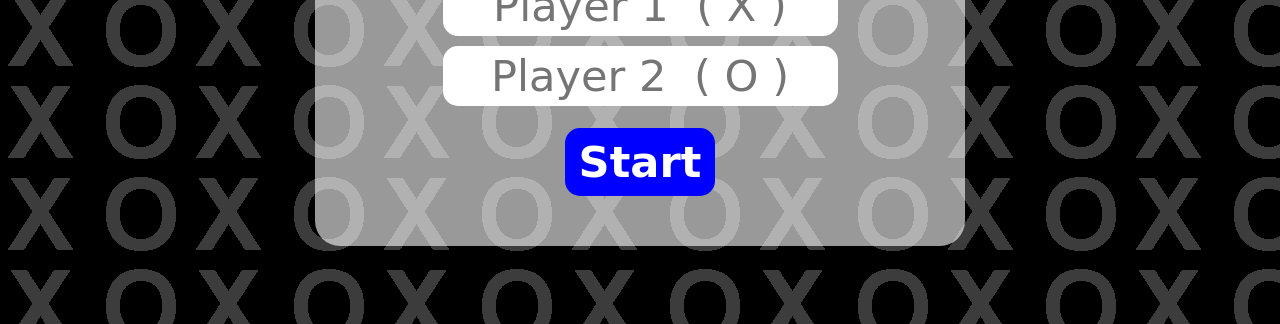
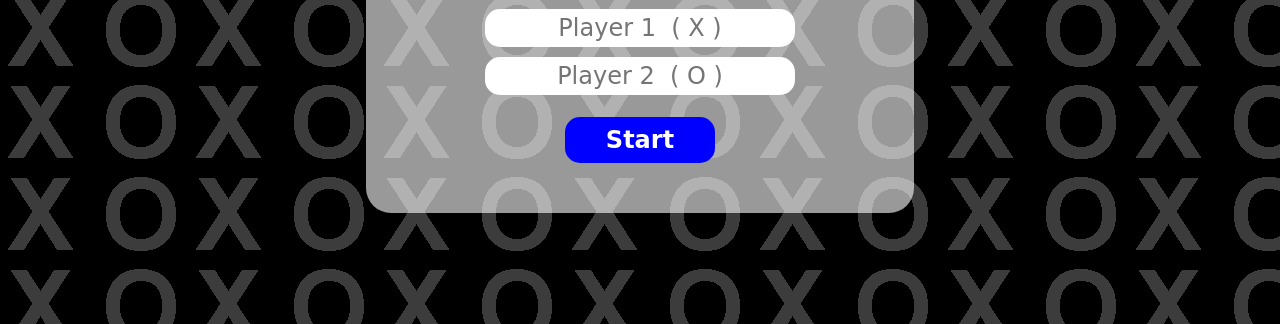
Before and after one commit to Samuel-sys/Jogo-da-velha, a plain HTML site: page index.html in a window 1280 px wide. Shown: the part 476-800 px from the top of the page. Drawn offline with Linux system fonts and the light colour scheme; a web font is replaced by a local one.

Commit message:
Alteração no tamanho da fonte do input

```diff
--- a/css/style_index.css
+++ b/css/style_index.css
@@ -3,7 +3,7 @@
 :root {
     /* clap(Minimo, Ideal, Maximo*/
     --font-xl: clamp(3rem, 7vw + 0.1rem, 2rem);
-    --font-md: clamp(2.7rem, 5vw + 0.1rem, 1rem);
+    --font-md: clamp(1.5rem, 5vw + 0.1rem, 1rem);
 }
 
 
@@ -55,8 +55,6 @@
 .InputPlayer {
     text-align: center;
     border-radius: 15px;
-    width: 70%;
-    min-width: 250px;
     font-size: var(--font-md);
     padding: 5px;
 }
```
